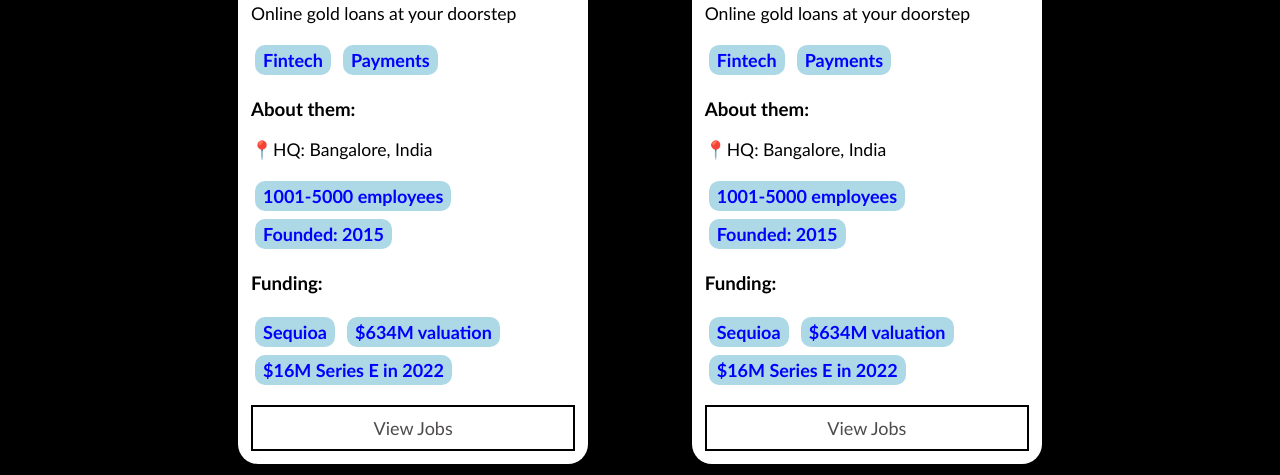
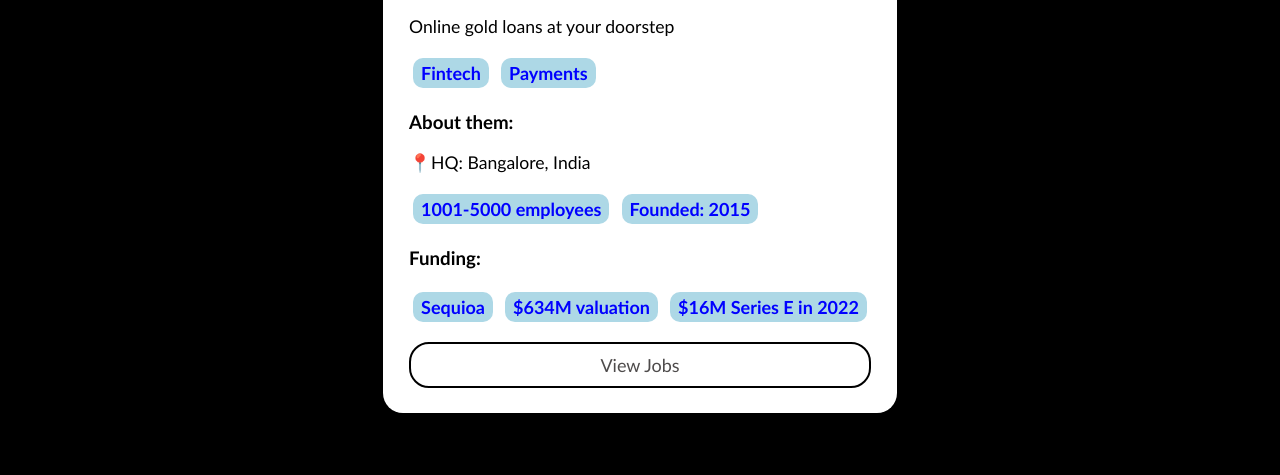
Before and after one commit to samarpitadas/The-Startup-Hub, a plain HTML site: page index.html in a window 1280 px wide. Shown: the part 1080-1555 px from the top of the page. Drawn offline with Linux system fonts and the light colour scheme.

Commit message:
modified cards

```diff
--- a/css/style.css
+++ b/css/style.css
@@ -118,10 +118,9 @@
 .startup-card{
     background-color: white;
     color: black;
-    padding: 1vw;
+    padding: 2vw;
     border-radius: 20px;
     margin-bottom: 5vw;
-    width: calc(33.333% - 1vw);
     opacity: 0;
     transform: translateY(50px);
     transition: opacity 0.6s ease-out, transform 0.6s ease-out;
@@ -165,6 +164,7 @@
     padding: 10px;
     text-align: center;
     margin-top: 2vh;
+    border-radius: 20px;
 }
 .startup-card a{
     text-decoration: none;
```
